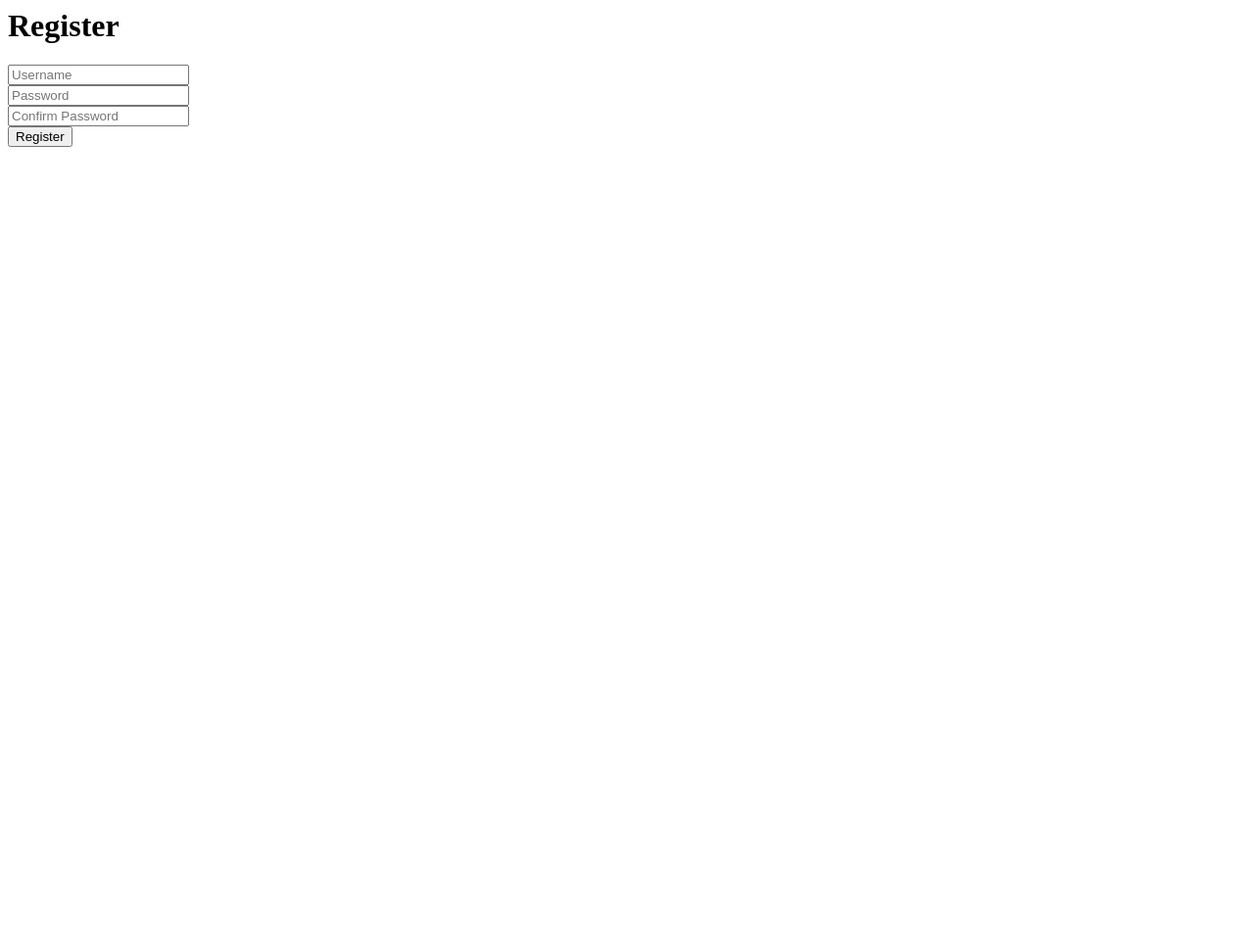
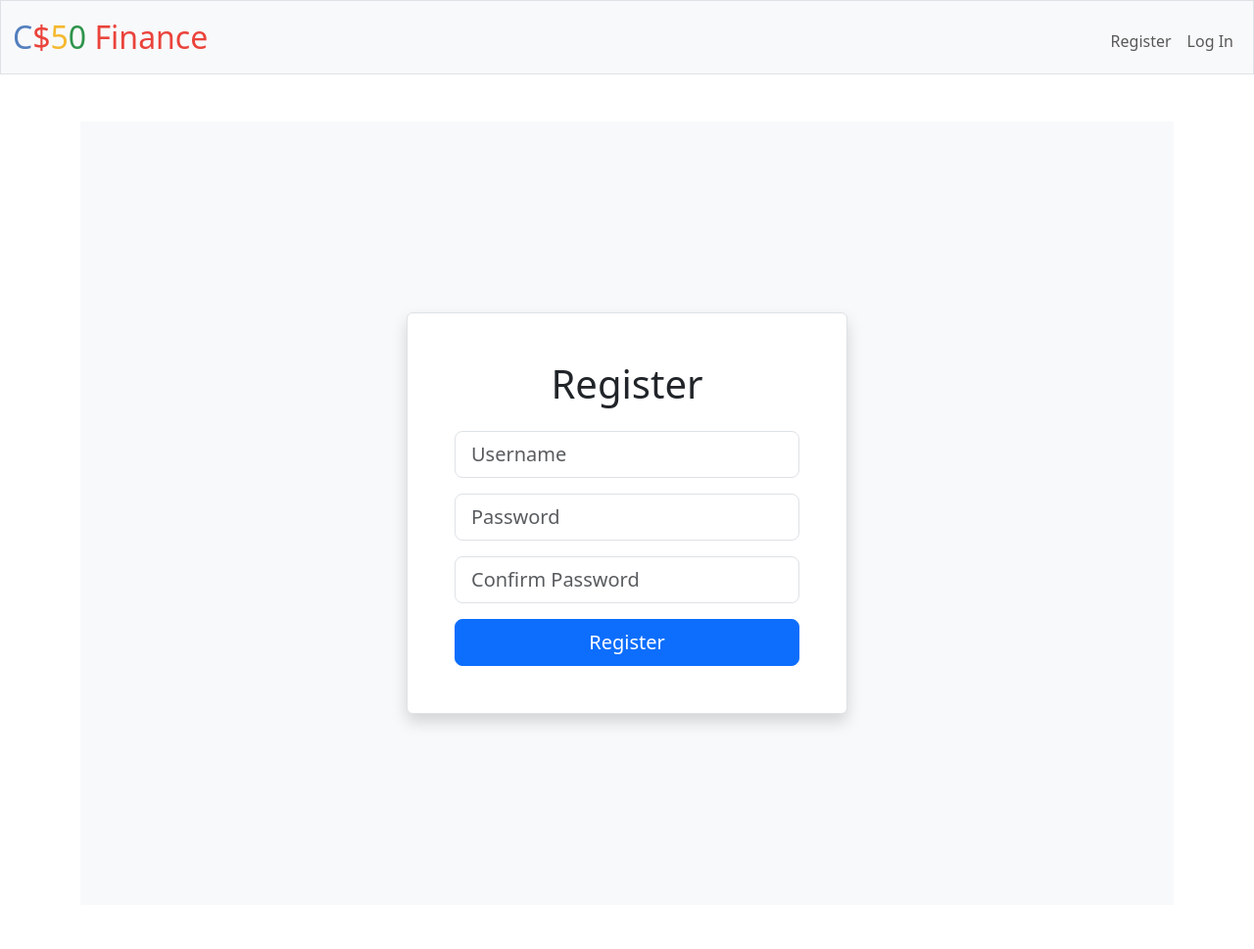
Before and after one commit to sinahuster/CS50-coursework, a Flask app: page /register in a window 1280 px wide. Shown: the top 969 px of the page at 98% size. Before the commit the page ends 150 px from the top, so only its background shows below. Run offline with Flask 3, Linux system fonts and the light colour scheme; some libraries are stand-ins or nearby versions.

Commit message:
Tue, Sep 16, 2025, 3:10 PM +02:00

```diff
--- a/Week9/ProblemSet9/finance/templates/register.html
+++ b/Week9/ProblemSet9/finance/templates/register.html
@@ -1,5 +1,7 @@
+{% extends "layout.html" %}
+
 {% block main %}
-<div class="container d-flex justify-content-center align-items-center" style="min-height: 80vh;">
+<div class="vh-100 d-flex justify-content-center align-items-center" style="background-color: #f8f9fa;">
     <form action="/register" method="post" class="p-5 border rounded shadow bg-white" style="width: 100%; max-width: 450px;">
         <h1 class="text-center mb-4">Register</h1>
         <div class="mb-3">
```
Also changed, not shown: Week9/ProblemSet9/finance/finance.db.
